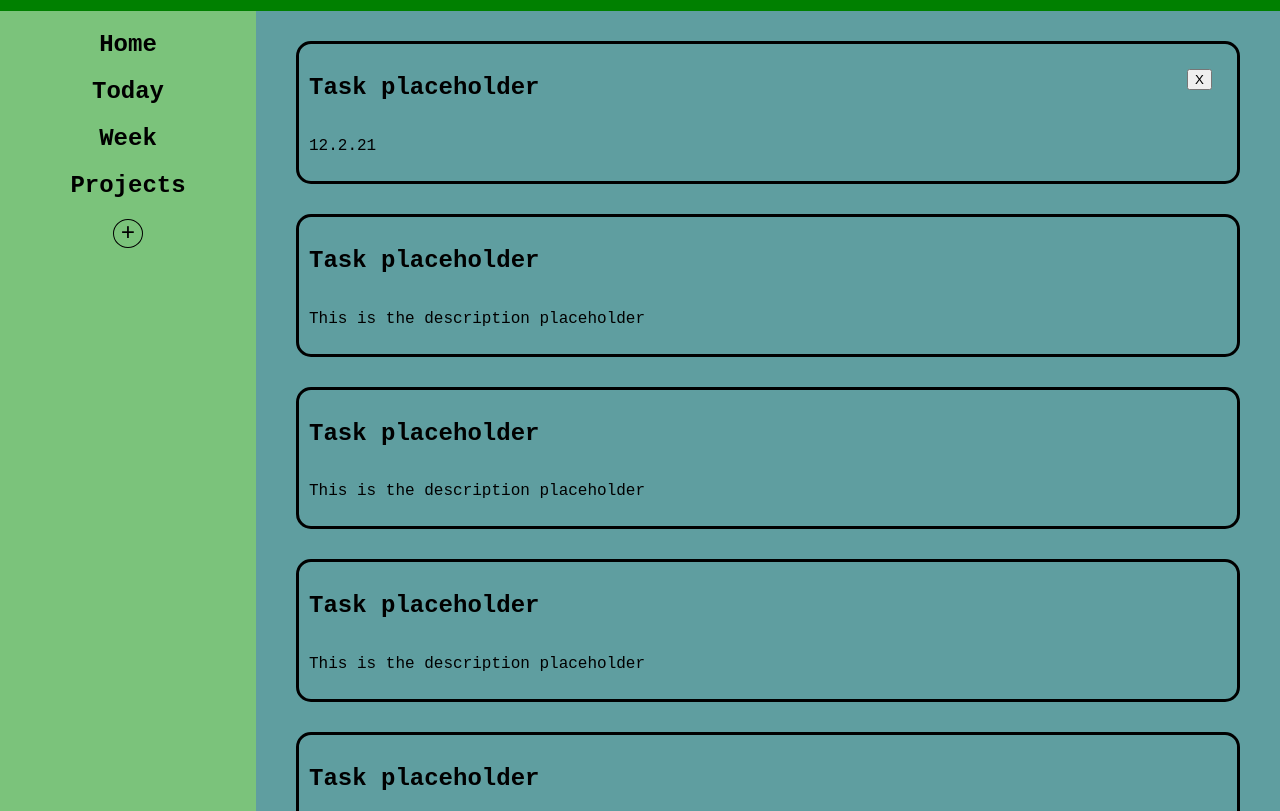
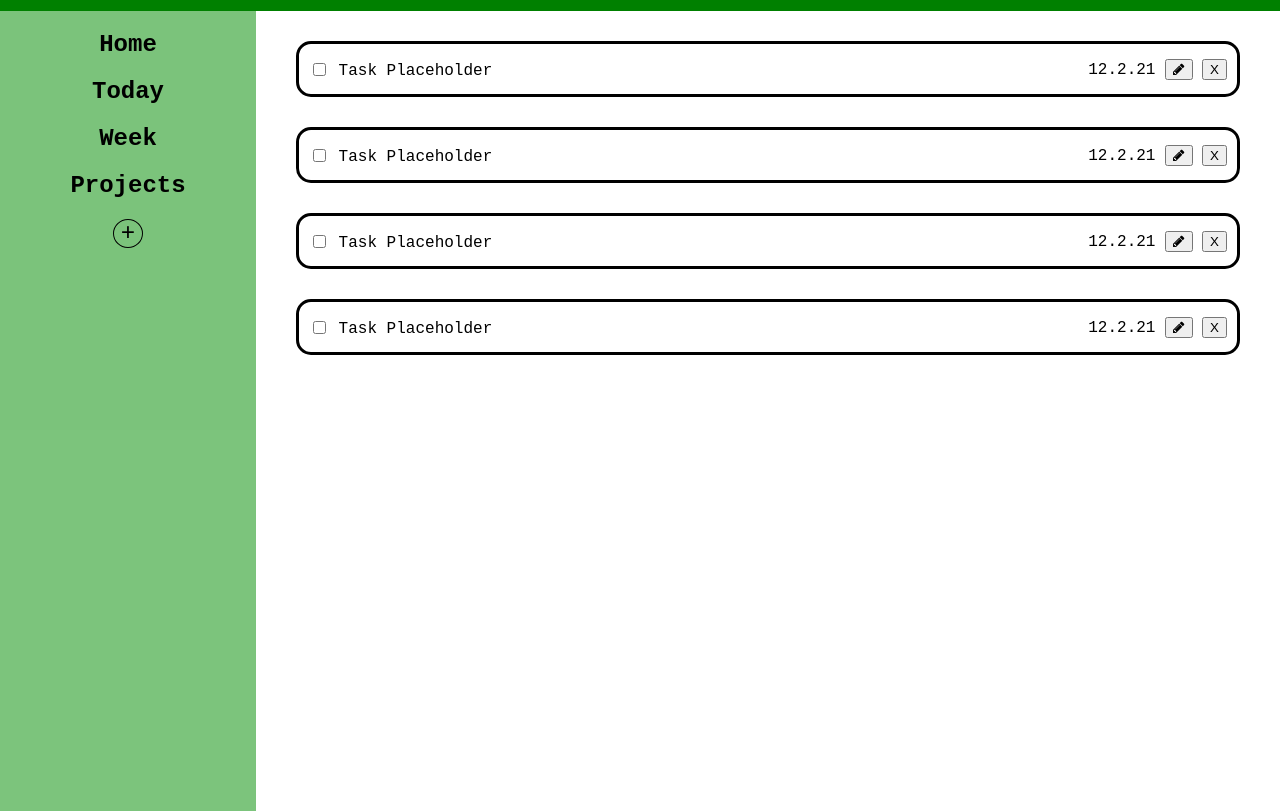
Before and after one commit to skukhniy/todo_list, a website built with webpack: page dist/index.html in a window 1280 px wide. Shown: the part 79-890 px from the top of the page. Built offline with Linux system fonts and the light colour scheme.

Commit message:
added html/css format for tasks.

```diff
--- a/src/DOM_function.js
+++ b/src/DOM_function.js
@@ -3,6 +3,8 @@ import displayController from './controller.js'
 import './factory.js'
 import { localArray, todoFactory } from './factory.js'
 
+
+//functions for the modal window
 //will add an active class so the form pops up
 displayController.openModalButton.addEventListener('click',() =>{
     const modal = document.querySelector(displayController.openModalButton.dataset.modalTarget)
--- a/src/style.css
+++ b/src/style.css
@@ -46,6 +46,7 @@ html, body {
     font-size: x-large;
     font-weight: 500;
 }
+
 #header h1{
     text-align: center;
     grid-column-start: 3;
@@ -81,7 +82,6 @@ html, body {
 }
 
 #taskDisplay{
-    background-color: cadetblue;
     height: 100%;
     width: 80%;
     float: right;
@@ -91,16 +91,43 @@ html, body {
 .task{
     margin: 30px 40px 0px 40px;
     border: solid;
-    padding:10px;
+    padding:15px 10px 10px 10px;
     font-family: 'Courier New', Courier, monospace;
     border-radius: 15px;
+    display: flex;
+}
+.task label {
+    display: block;
+    padding-top: 2px;
+}
+.task label input[type=checkbox] {
+    vertical-align: middle;
+    position: relative;
+    bottom: 1px;
+}
+.task label input[type=checkbox]:checked + span{
+    text-decoration: line-through;
+}
+.task span{
+
+}
+.taskRightAlign{
+    margin-left: auto;
+    align-self: center;
+    font-family: 'Courier New', Courier, monospace;
+}
+.taskRightAlign p{
+    margin-top: 0;
+    margin-bottom: 5px;
+    display: inline-block;
+}
+.taskRightAlign button{
+    margin-top: 0;
+    margin-bottom: 0;
 }
 .task h2{
-    display: inline-block;
-}
-.task button{
-    float: right;
-    margin:15px;
+    margin: 0px;
+
 }
 .taskDate{
 }
@@ -142,7 +169,7 @@ label{
     display: inline-block;
     text-align: left;
 }
-input{
+.form input{
     clear: both;
     width: 80%;
 }
```
Also changed, not shown: dist/index.html, dist/main.js.
